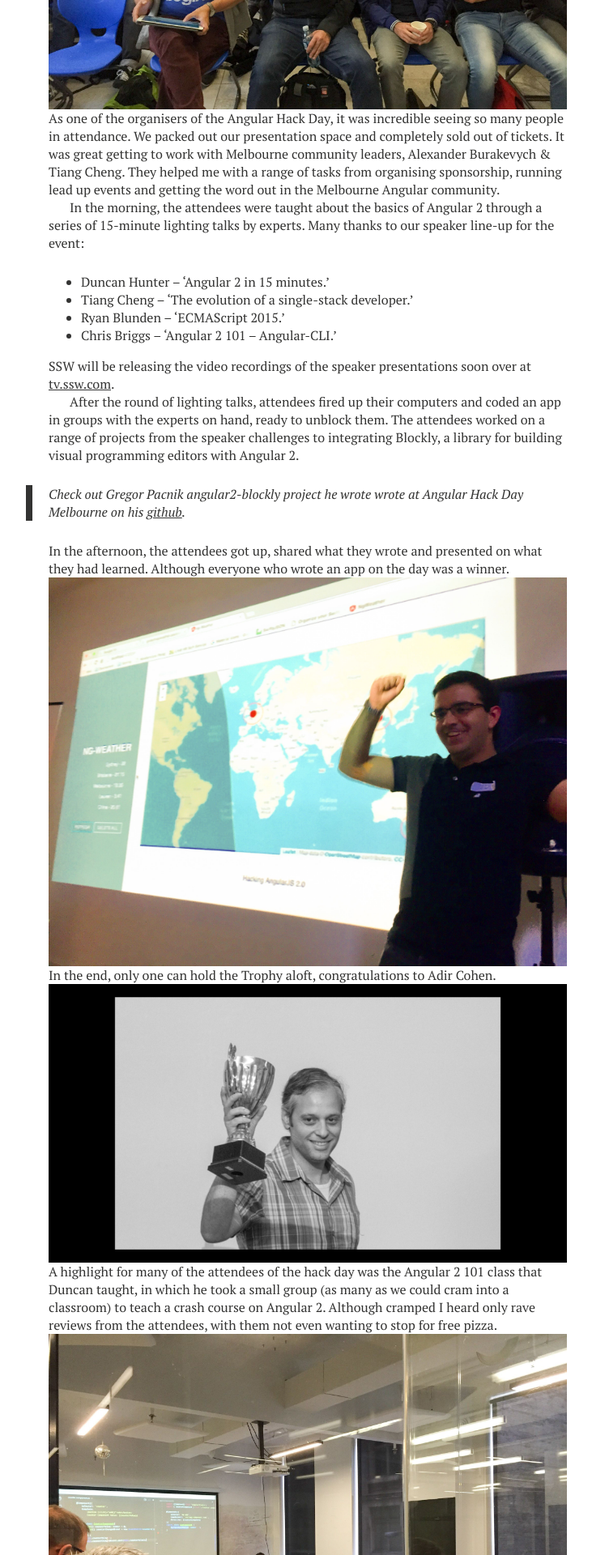
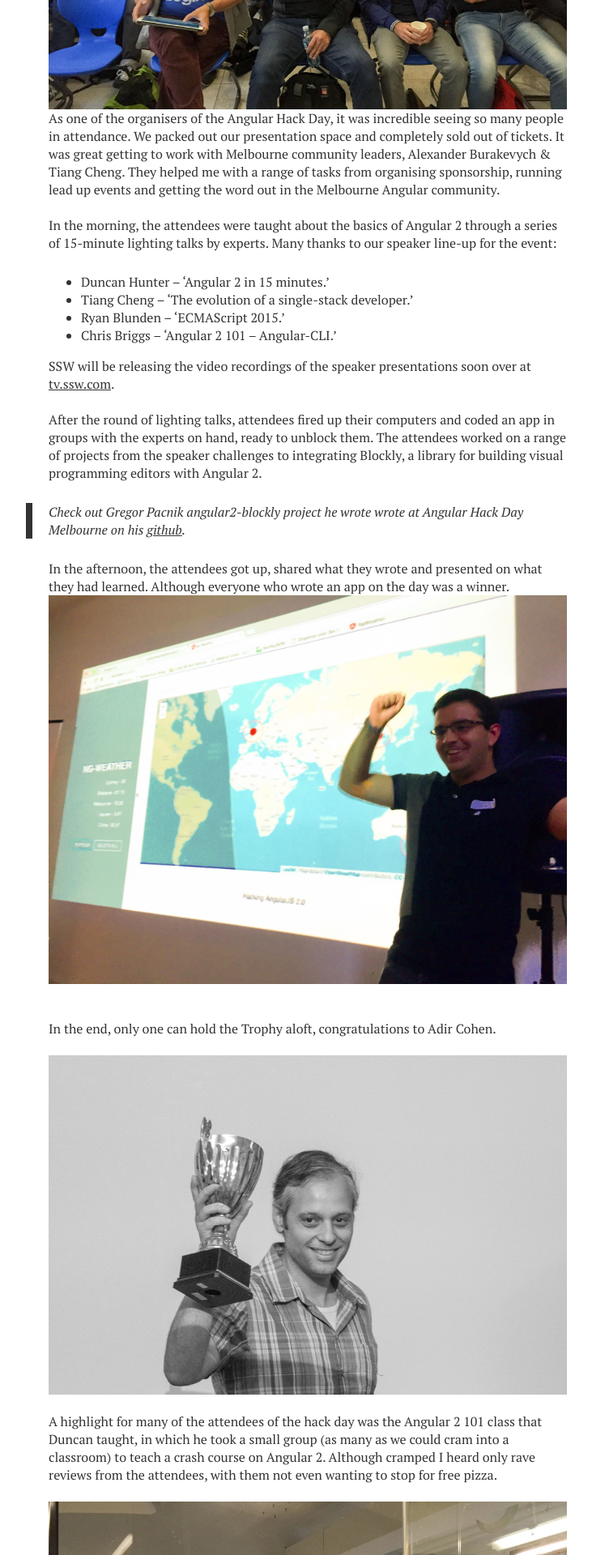
Before and after one commit to Briggsc28/briggsc28.github.io, a Jekyll site: the page built from _posts/2016-04-11-First-Anuglar-Hack-Day-Melbourne.md, in a window 1280 px wide. Shown: the part 579-2499 px from the top of the page at 81% size, without its empty margins (260-991 px from the left). Built offline with Jekyll 4.4.1, drawn with Linux system fonts in a browser that asks for light colours; nearby versions of some CDN libraries.

```diff
--- a/_posts/2016-04-11-First-Anuglar-Hack-Day-Melbourne.md
+++ b/_posts/2016-04-11-First-Anuglar-Hack-Day-Melbourne.md
@@ -13,28 +13,24 @@ image:
 
 This past weekend was the first ever Angular Hack Day Melbourne, a free event where developers from a range of different backend technologies running on a variety of platforms come together to learn from each other and share the angular love.
 ![Attendees](/images/IMG_2976-compressor.jpg)
-As one of the organisers of the Angular Hack Day, it was incredible seeing so many people in attendance. We packed out our presentation space and completely sold out of tickets. It was great getting to work with Melbourne community leaders, Alexander Burakevych & Tiang Cheng. They helped me with a range of tasks from organising sponsorship, running lead up events and getting the word out in the Melbourne Angular community.
-
-In the morning, the attendees were taught about the basics of Angular 2 through a series of 15-minute lighting talks by experts. Many thanks to our speaker line-up for the event:
+As one of the organisers of the Angular Hack Day, it was incredible seeing so many people in attendance. We packed out our presentation space and completely sold out of tickets. It was great getting to work with Melbourne community leaders, Alexander Burakevych & Tiang Cheng. They helped me with a range of tasks from organising sponsorship, running lead up events and getting the word out in the Melbourne Angular community.<br><br>In the morning, the attendees were taught about the basics of Angular 2 through a series of 15-minute lighting talks by experts. Many thanks to our speaker line-up for the event:
 
 * Duncan Hunter – ‘Angular 2 in 15 minutes.'
 * Tiang Cheng – ‘The evolution of a single-stack developer.'
 * Ryan Blunden – ‘ECMAScript 2015.'
 * Chris Briggs – ‘Angular 2 101 – Angular-CLI.'
 
-SSW will be releasing the video recordings of the speaker presentations soon over at [tv.ssw.com](http://tv.ssw.com/?s=angular).
-
-After the round of lighting talks, attendees fired up their computers and coded an app in groups with the experts on hand, ready to unblock them. The attendees worked on a range of projects from the speaker challenges to integrating Blockly, a library for building visual programming editors with Angular 2.
+SSW will be releasing the video recordings of the speaker presentations soon over at [tv.ssw.com](http://tv.ssw.com/?s=angular).<br><br>After the round of lighting talks, attendees fired up their computers and coded an app in groups with the experts on hand, ready to unblock them. The attendees worked on a range of projects from the speaker challenges to integrating Blockly, a library for building visual programming editors with Angular 2.
 
 > Check out Gregor Pacnik angular2-blockly project he wrote wrote at Angular Hack Day Melbourne on his [github](https://github.com/sharpmonkey/angular2-blockly).
 
 In the afternoon, the attendees got up, shared what they wrote and presented on what they had learned. Although everyone who wrote an app on the day was a winner.
 ![Attendee showing off his app](/images/IMG_3003-compressor.jpg)
-In the end, only one can hold the Trophy aloft, congratulations to Adir Cohen.
-![Angular Hack Day Melbourne Winner 2016 Adir Cohen](/images/AngularHackDayMelbourneWinner2016AdirCohen.png)
-A highlight for many of the attendees of the hack day was the Angular 2 101 class that Duncan taught, in which he took a small group (as many as we could cram into a classroom) to teach a crash course on Angular 2. Although cramped I heard only rave reviews from the attendees, with them not even wanting to stop for free pizza.
+<br><br>In the end, only one can hold the Trophy aloft, congratulations to Adir Cohen.<br><br>
+![Angular Hack Day Melbourne Winner 2016 Adir Cohen](/images/AngularHackDayMelbourneWinner2016AdirCohen.jpg)<br><br>
+A highlight for many of the attendees of the hack day was the Angular 2 101 class that Duncan taught, in which he took a small group (as many as we could cram into a classroom) to teach a crash course on Angular 2. Although cramped I heard only rave reviews from the attendees, with them not even wanting to stop for free pizza.<br><br>
 ![Duncan](/images/IMG_2990-compressor.jpg)
-On top of having the speakers on hand to unblock people and Duncan running a class on Angular, we also had a team of mentors. These guys were always ready and willing to give their fellow devs a hand.
+<br>On top of having the speakers on hand to unblock people and Duncan running a class on Angular, we also had a team of mentors. These guys were always ready and willing to give their fellow devs a hand.
 
 * Alex Burakevych
 * Robin Buckley
@@ -42,16 +38,8 @@ On top of having the speakers on hand to unblock people and Duncan running a cla
 * Rick Giner
 * Michel Boudreau
 
-![Experts On Hand](/images/IMG_2993-compressor.jpg)
-
-From talking with attendees, I was surprised how many had installed and written their first Angular 2 applications in Visual Studio Code. This was probably due to seeing demos of extensions for Visual Studio Code and how simple it made Angular 2 development.
+![Experts On Hand](/images/IMG_2993-compressor.jpg)<br><br>From talking with attendees, I was surprised how many had installed and written their first Angular 2 applications in Visual Studio Code. This was probably due to seeing demos of extensions for Visual Studio Code and how simple it made Angular 2 development.
 
 > Want to know more? Check out Duncan's blog post about [5 Awesome Visual Studio Code Extensions for Angular2](http://blog-duncanhunter.azurewebsites.net/5-awesome-visual-studio-code-extensions-for-angular2/).
 
-Lastly as someone who organises hack days for both Xamarin and Angular in Brisbane, Sydney, and Melbourne; I can say without a doubt that it would be very difficult to run this event without our sponsors: Collective Campus, Sensis, and SSW.
-
-For those who missed Angular Hack Day Melbourne, good things come to those who wait. We are currently planning to be back in Melbourne with more places available for passionate developers to get together learn from each other and share the Angular love.
-
-These Hack Days are community events which have been run all over the world including the US, China, and Europe. If you are interested in having an Angular Hack Day near you, then get in touch with me. We’re constantly looking for enthusiastic community members to help make these events even better!
-
-<br><br>Feel free to tweet me comments, feedback or questions to [@ChrisBriggsy](https://twitter.com/ChrisBriggsy).
+Lastly as someone who organises hack days for both Xamarin and Angular in Brisbane, Sydney, and Melbourne; I can say without a doubt that it would be very difficult to run this event without our sponsors: Collective Campus, Sensis, and SSW.<br><br>For those who missed Angular Hack Day Melbourne, good things come to those who wait. We are currently planning to be back in Melbourne with more places available for passionate developers to get together learn from each other and share the Angular love.<br><br>These Hack Days are community events which have been run all over the world including the US, China, and Europe. If you are interested in having an Angular Hack Day near you, then get in touch with me. We’re constantly looking for enthusiastic community members to help make these events even better!<br><br>Feel free to tweet me comments, feedback or questions to [@ChrisBriggsy](https://twitter.com/ChrisBriggsy).
```
Also changed, not shown: images/AngularHackDayMelbourneWinner2016AdirCohen.jpg (added), images/AngularHackDayMelbourneWinner2016AdirCohen.png (deleted).
